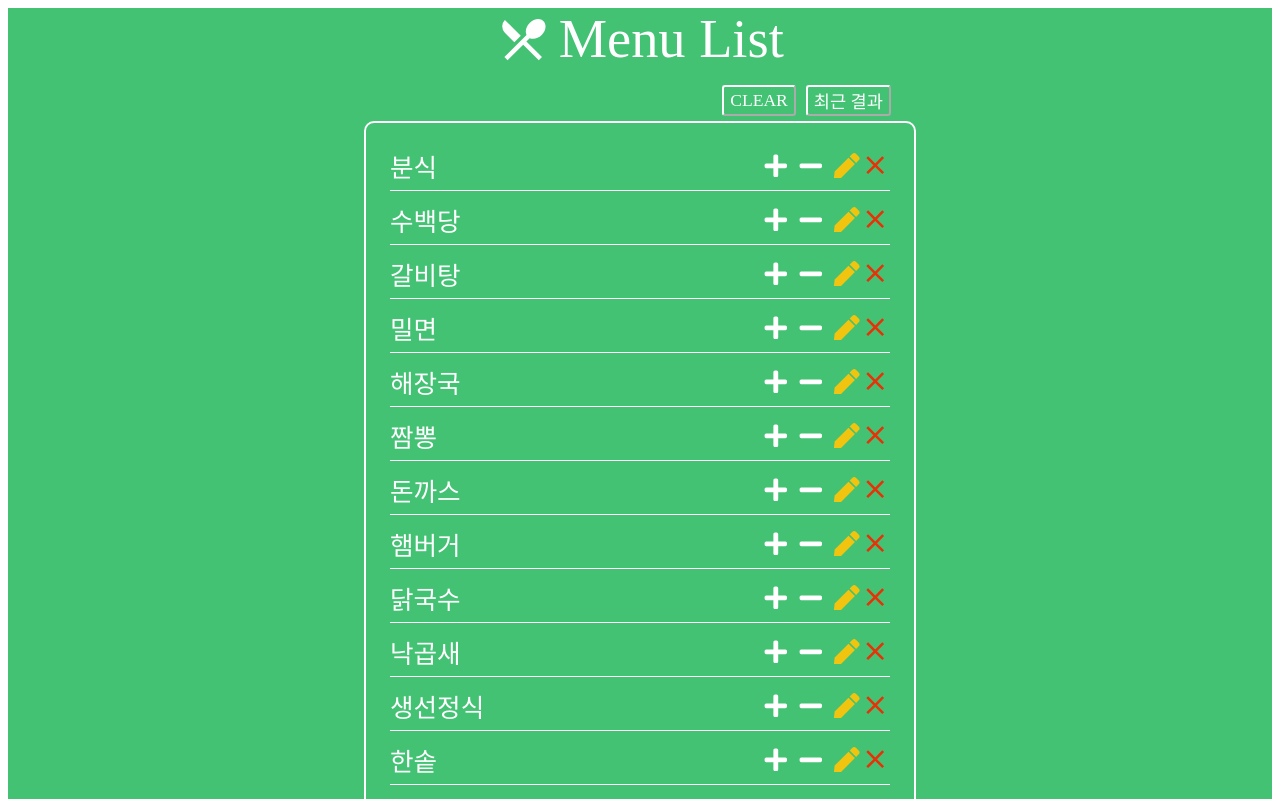
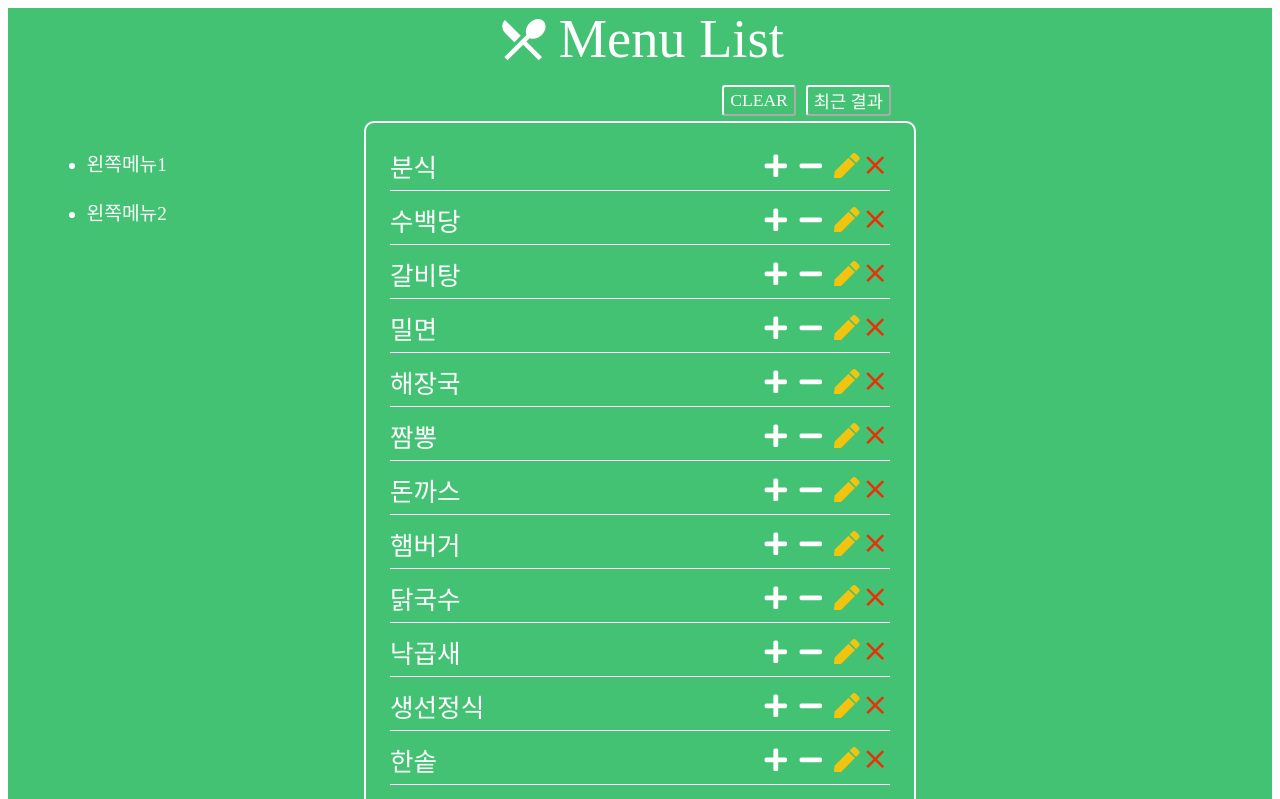
Before and after one commit to insightinfo24/whatLunch, a React (Create React App) app in the folder client/: page / in a window 1280 px wide. Shown: the top 799 px of the page. Built offline with nearby package versions, Linux system fonts and the light colour scheme; no server answers; a web font is replaced by a local one.

Commit message:
왼쪽 메뉴바 추가

```diff
--- a/client/src/App.tsx
+++ b/client/src/App.tsx
@@ -1,9 +1,11 @@
 import React from 'react';
 import MenuTemplate from './components/MenuTemplate/MenuTemplate';
+import LeftMenu from './components/LeftMenu/LeftMenu';
 
 function App() {
   return (
     <div className="MenuTemplate">
+      <LeftMenu />
       <MenuTemplate />
     </div>
   );
--- /dev/null
+++ b/client/src/components/LeftMenu/LeftMenu.scss
@@ -0,0 +1,13 @@
+.LeftMenu {
+  position: absolute;
+  width: 250px;
+  margin: 10% 0 0 2%;
+  left: 0;
+  top: 0;
+  color: var(--white);
+
+  & > ul > li {
+    margin: 10%;
+    font-size: 1.2rem;
+  }
+}
--- /dev/null
+++ b/client/src/components/LeftMenu/LeftMenu.tsx
@@ -0,0 +1,15 @@
+import React from 'react';
+import './LeftMenu.scss';
+
+const LeftMenu = () => {
+  return (
+    <div className='LeftMenu'>
+      <ul>
+        <li>왼쪽메뉴1</li>
+        <li>왼쪽메뉴2</li>
+      </ul>
+    </div>
+  )
+}
+
+export default LeftMenu;
```
